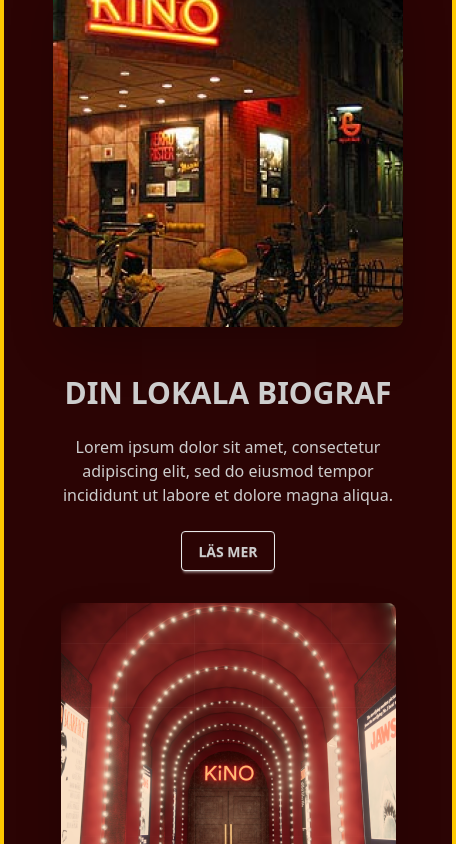
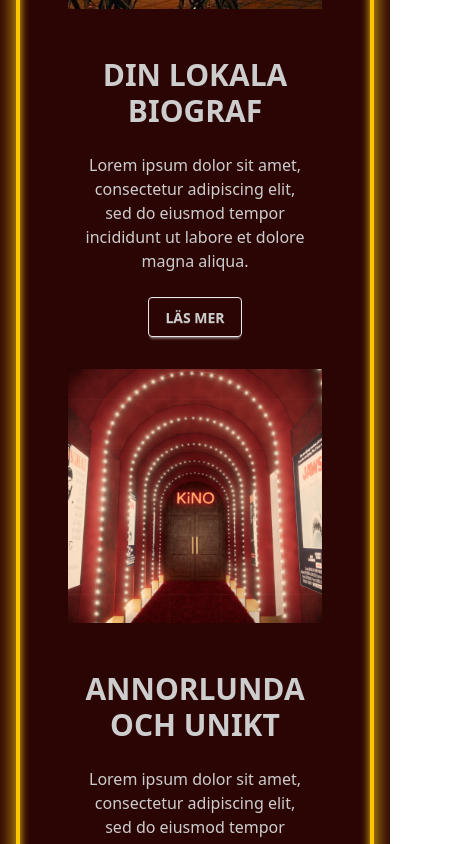
Before and after one commit to alfredbrannare/kino-nextjs-app, a Next.js app: page / in a window 390 px wide. Shown: the part 1156-2000 px from the top of the page, 456 px wide, since content can reach past the window. Built offline with nearby package versions, Linux system fonts and the light colour scheme; no server answers; the database is empty.

Commit message:
trying to make it responsive

```diff
--- a/src/app/layout.js
+++ b/src/app/layout.js
@@ -14,7 +14,11 @@ export default function RootLayout({ children }) {
 		<html lang="en">
 			<body className="min-h-screen flex flex-col">
 				<Header />
-				<main className="flex-1">{children}</main>
+				<main className="flex-1">
+					<div className="w-full max-w-screen-xl mx-auto px-4 sm:px-6 lg:px-8">
+						{children}
+					</div>
+				</main>
 				<Footer />
 			</body>
 		</html>
--- a/src/app/page.jsx
+++ b/src/app/page.jsx
@@ -27,8 +27,8 @@ const Main = () => {
 
   return (
     <div>
-      <div className="relative mx-auto w-full border-4 border-yellow-400 shadow-[inset_0_0_10px_#facc15,0_0_20px_#facc15]">
-      <div className="carousel w-full">
+      <div className="relative mx-auto w-full border-4 border-yellow-400 shadow-[inset_0_0_10px_#facc15,0_0_20px_#facc15]  p-4 sm:p-6 md:p-8 lg:px-20">
+{/*       <div className="carousel w-full">
         <div id="slide1" className="carousel-item relative w-full">
           <img
             src="https://img.daisyui.com/images/stock/photo-1625726411847-8cbb60cc71e6.webp"
@@ -69,12 +69,12 @@ const Main = () => {
             <a href="#slide1" className="btn btn-circle">❯</a>
           </div>
         </div>
-      </div>
+      </div> */}
 
-      <div className="justify-center align-center my-6">
-        <h1 className="text-3xl text-[#CDCDCD] font-bold text-center">FILMER PÅ KINO</h1>
+<div className="flex flex-col justify-start items-center my-6 w-full">
+  <h1 className="text-3xl text-[#CDCDCD] font-bold text-center">FILMER PÅ KINO</h1>
         {error && (
-          <div className="alert alert-warning shadow-lg justify-center align-center mx-auto my-10 max-w-100">
+          <div className="alert alert-warning shadow-lg justify-center align-center mx-auto my-10 max-full max-w-screen-lg">
             <div className="text-center text-black">
               <Info />
               <span className="font-weight-700 text-xl"><strong>Fel</strong></span>
@@ -95,6 +95,8 @@ const Main = () => {
             ))
           )}
         </div>
+        </div>
+        <div>
         <div className="flex justify-center gap-20 my-10">
           <button className="bg-transparent hover:bg-[#CDCDCD] text-[#CDCDCD] font-semibold hover:text-[#2B0404] py-2 px-4 rounded transition-all duration-300 ease-in-out border border-gray-200 hover:border-transparent hover:cursor-pointer hover:shadow-[0_4px_15px_rgba(0,0,0,0.2)] hover:scale-105 backdrop-brightness-110">            BOKA BILJETT
           </button>
@@ -125,10 +127,10 @@ const Main = () => {
         </div>
 
         <div className="hero bg-[#2B0404] py-0 px-4">
-          <div className="hero-content flex-col lg:flex-row-reverse max-w-6xl mx-auto bg-[#2B0404]">
+          <div className="hero-content min-w-0 flex-col lg:flex-row-reverse max-w-6xl mx-auto bg-[#2B0404]">
             <img
               src="/KinoEntrance.png"
-              className="max-w-sm rounded-lg shadow-2xl"
+              className="w-full max-w-sm h-auto"
               alt="Kino Entrance"
             />
             <div className="text-center lg:text-left mt-8 lg:mt-0 mx-4">
@@ -143,10 +145,10 @@ const Main = () => {
           </div>
         </div>
         <div className="hero bg-[#2B0404] py-0 px-4">
-          <div className="hero-content flex-col lg:flex-row max-w-6xl mx-auto bg-[#2B0404]">
+          <div className="hero-content flex-col min-w-0 lg:flex-row max-w-6xl mx-auto bg-[#2B0404]">
             <img
               src="/KinoDoors.png"
-              className="max-w-sm rounded-lg shadow-2xl"
+              className="w-full max-w-sm h-auto"
               alt="Kino Entrance"
             />
             <div className="text-center lg:text-right mt-8 lg:mt-0 mx-4">
@@ -174,10 +176,10 @@ const Main = () => {
 
 
         <div className="hero bg-[#2B0404] py-0 px-4">
-          <div className="hero-content flex-col lg:flex-row-reverse max-w-6xl mx-auto bg-[#2B0404]">
+          <div className="hero-content flex-col min-w-0 lg:flex-row-reverse max-w-6xl mx-auto bg-[#2B0404]">
             <img
               src="/KinoScreen.png"
-              className="max-w-sm rounded-lg shadow-2xl"
+              className="w-full max-w-sm h-auto"
               alt="Kino Entrance"
             />
             <div className="text-center lg:text-left mt-8 lg:mt-0 mx-4">
@@ -192,10 +194,10 @@ const Main = () => {
           </div>
         </div>
         <div className="hero bg-[#2B0404] py-0 px-4">
-          <div className="hero-content flex-col lg:flex-row max-w-6xl mx-auto bg-[#2B0404]">
+          <div className="hero-content flex-col min-w-0 lg:flex-row max-w-6xl mx-auto bg-[#2B0404]">
             <img
               src="/KinoSeats.png"
-              className="max-w-sm rounded-lg shadow-2xl"
+              className="w-full max-w-sm h-auto"
               alt="Kino Entrance"
             />
             <div className="text-center lg:text-right mt-8 lg:mt-0 mx-4">
```
